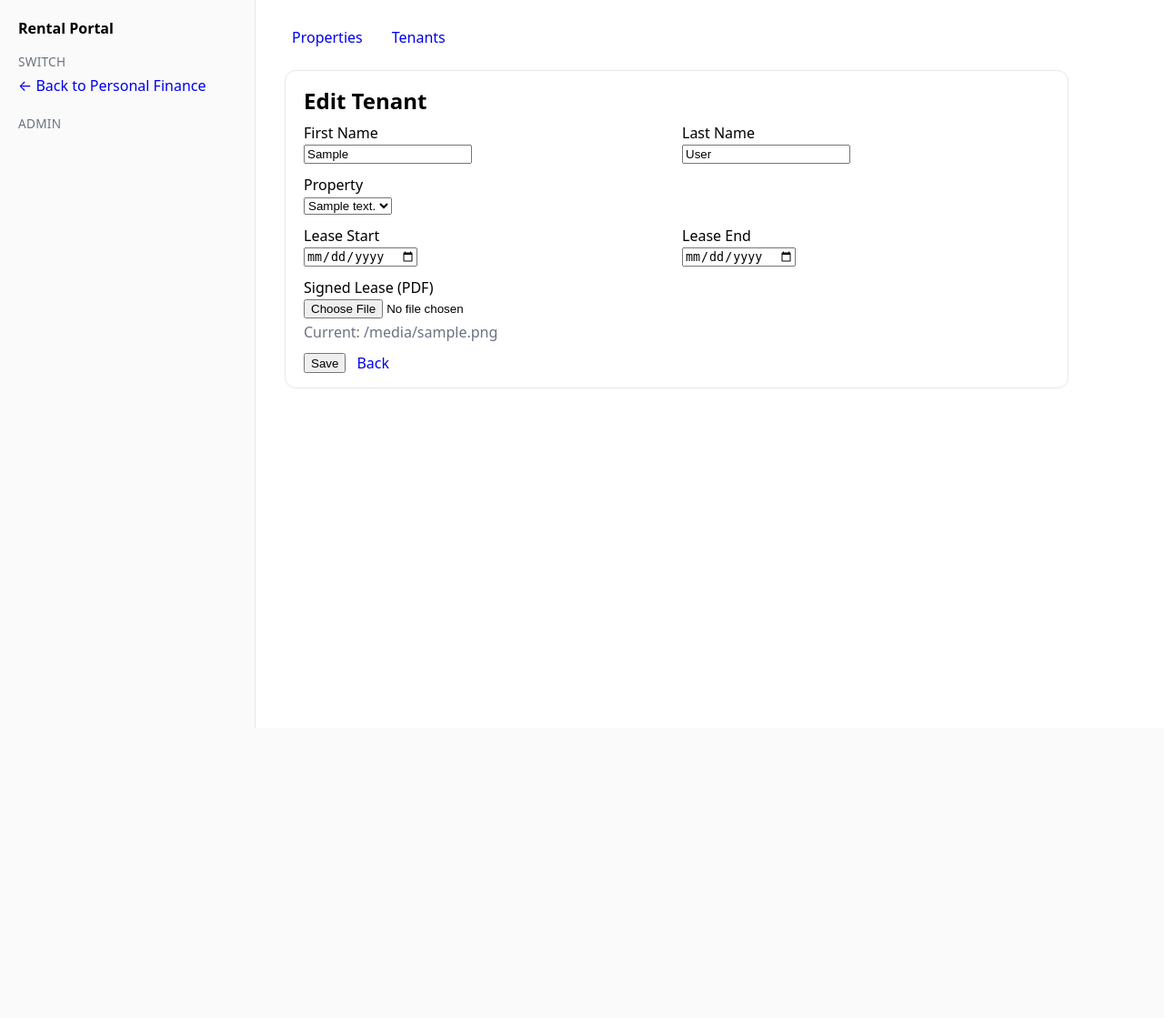
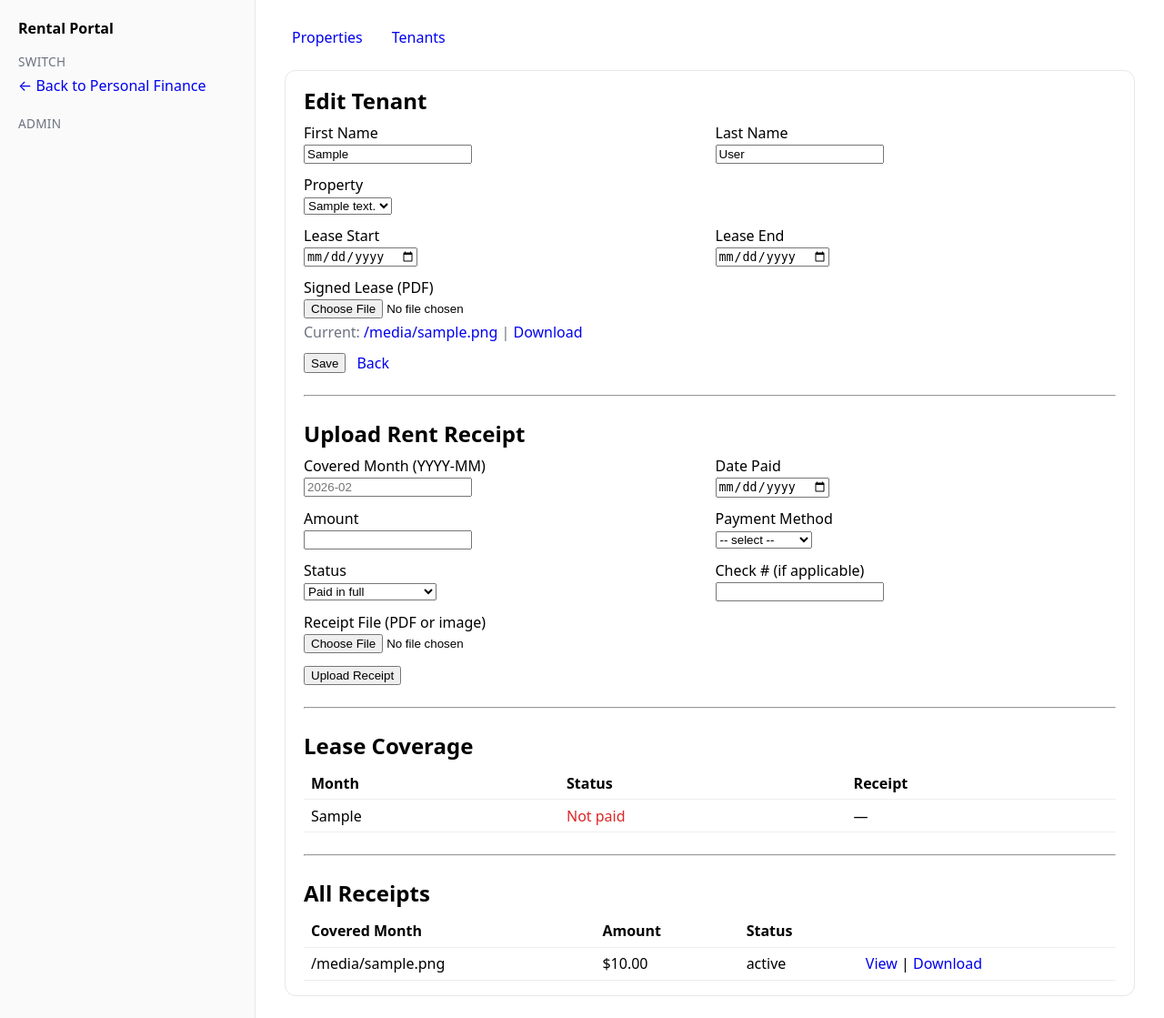
Before and after one commit to EnriqueGalindo/p-fi, a Flask app: template app/templates/rental_admin/tenant_edit.html in a window 1280 px wide. Shown: the whole page at 91% size. Before the commit the page ends 800 px from the top, so only its background shows below. Run offline with Flask 3, Linux system fonts and the light colour scheme; the template is opened without the code that fills it: most values are stand-ins (such as "Sample title", 1, 10 or a date in 2020).

Commit message:
add receipt manager to tenant page

```diff
--- a/app/templates/rental_admin/tenant_edit.html
+++ b/app/templates/rental_admin/tenant_edit.html
@@ -1,8 +1,11 @@
 {% extends "base_rental.html" %}
 {% block content %}
-<div class="card" style="max-width:820px;">
+<div class="card" style="max-width:900px;">
   <h1 style="margin-top:0;">Edit Tenant</h1>
 
+  <!-- ========================= -->
+  <!-- Tenant Info Form -->
+  <!-- ========================= -->
   <form method="POST" enctype="multipart/form-data" style="display:grid; gap:.75rem;">
     <div style="display:grid; grid-template-columns: 1fr 1fr; gap:.75rem;">
       <div>
@@ -41,7 +44,16 @@
       <label>Signed Lease (PDF)</label><br>
       <input name="lease_file" type="file" accept="application/pdf">
       {% if tenant.lease and tenant.lease.file_name %}
-        <div class="muted" style="margin-top:.25rem;">Current: {{ tenant.lease.file_name }}</div>
+        <div class="muted" style="margin-top:.25rem;">
+          Current:
+          <a href="{{ url_for('rental_admin.lease_view', tenant_id=tenant.tenant_id) }}" target="_blank">
+            {{ tenant.lease.file_name }}
+          </a>
+          |
+          <a href="{{ url_for('rental_admin.lease_download', tenant_id=tenant.tenant_id) }}">
+            Download
+          </a>
+        </div>
       {% endif %}
     </div>
 
@@ -50,5 +62,156 @@
       <a href="{{ url_for('rental_admin.tenant_list') }}">Back</a>
     </div>
   </form>
+
+  <hr style="margin:1.5rem 0;">
+
+  <!-- ========================= -->
+  <!-- Receipt Upload -->
+  <!-- ========================= -->
+  <h2 style="margin:0 0 .5rem;">Upload Rent Receipt</h2>
+
+  <form method="POST"
+        action="{{ url_for('rental_admin.tenant_receipt_upload', tenant_id=tenant.tenant_id) }}"
+        enctype="multipart/form-data"
+        style="display:grid; gap:.75rem;">
+
+    <div style="display:grid; grid-template-columns: 1fr 1fr; gap:.75rem;">
+      <div>
+        <label>Covered Month (YYYY-MM)</label><br>
+        <input name="covered_month" placeholder="2026-02" required>
+      </div>
+      <div>
+        <label>Date Paid</label><br>
+        <input name="date_paid" type="date" required>
+      </div>
+    </div>
+
+    <div style="display:grid; grid-template-columns: 1fr 1fr; gap:.75rem;">
+      <div>
+        <label>Amount</label><br>
+        <input name="amount" type="number" step="0.01" min="0" required>
+      </div>
+      <div>
+        <label>Payment Method</label><br>
+        <select name="payment_method" required>
+          <option value="">-- select --</option>
+          <option>Check</option>
+          <option>Cash</option>
+          <option>Zelle</option>
+          <option>Venmo</option>
+          <option>Bank Transfer</option>
+          <option>Other</option>
+        </select>
+      </div>
+    </div>
+
+    <div style="display:grid; grid-template-columns: 1fr 1fr; gap:.75rem;">
+      <div>
+        <label>Status</label><br>
+        <select name="status" required>
+          <option>Paid in full</option>
+          <option>Partial payment</option>
+          <option>Late fee included</option>
+          <option>Overpayment / credit</option>
+          <option>NSF / returned</option>
+        </select>
+      </div>
+      <div>
+        <label>Check # (if applicable)</label><br>
+        <input name="check_number">
+      </div>
+    </div>
+
+    <div>
+      <label>Receipt File (PDF or image)</label><br>
+      <input name="receipt_file" type="file" required>
+    </div>
+
+    <div>
+      <button type="submit">Upload Receipt</button>
+    </div>
+  </form>
+
+  <hr style="margin:1.5rem 0;">
+
+  <!-- ========================= -->
+  <!-- Lease Coverage Grid -->
+  <!-- ========================= -->
+  <h2 style="margin:0 0 .5rem;">Lease Coverage</h2>
+
+  {% if lease_months %}
+    <table style="width:100%;">
+      <thead>
+        <tr>
+          <th>Month</th>
+          <th>Status</th>
+          <th>Receipt</th>
+        </tr>
+      </thead>
+      <tbody>
+        {% for m in lease_months %}
+          {% set r = coverage_map.get(m) %}
+          <tr>
+            <td>{{ m }}</td>
+            <td>
+              {% if r %}
+                <span class="ok">{{ r.status }}</span>
+              {% else %}
+                <span class="bad">Not paid</span>
+              {% endif %}
+            </td>
+            <td>
+              {% if r %}
+                <a href="{{ url_for('rental_admin.receipt_view', receipt_id=r.receipt_id) }}" target="_blank">View</a>
+                |
+                <a href="{{ url_for('rental_admin.receipt_download', receipt_id=r.receipt_id) }}">Download</a>
+              {% else %}
+                —
+              {% endif %}
+            </td>
+          </tr>
+        {% endfor %}
+      </tbody>
+    </table>
+  {% else %}
+    <p class="muted">Set lease start and end dates to see coverage.</p>
+  {% endif %}
+
+  <hr style="margin:1.5rem 0;">
+
+  <!-- ========================= -->
+  <!-- Receipt List -->
+  <!-- ========================= -->
+  <h2 style="margin:0 0 .5rem;">All Receipts</h2>
+
+  {% if tenant_receipts %}
+    <table style="width:100%;">
+      <thead>
+        <tr>
+          <th>Covered Month</th>
+          <th>Amount</th>
+          <th>Status</th>
+          <th></th>
+        </tr>
+      </thead>
+      <tbody>
+        {% for rid, r in tenant_receipts.items() %}
+          <tr>
+            <td>{{ r.covered_month }}</td>
+            <td>${{ "%.2f"|format(r.amount) }}</td>
+            <td>{{ r.status }}</td>
+            <td>
+              <a href="{{ url_for('rental_admin.receipt_view', receipt_id=r.receipt_id) }}" target="_blank">View</a>
+              |
+              <a href="{{ url_for('rental_admin.receipt_download', receipt_id=r.receipt_id) }}">Download</a>
+            </td>
+          </tr>
+        {% endfor %}
+      </tbody>
+    </table>
+  {% else %}
+    <p class="muted">No receipts uploaded yet.</p>
+  {% endif %}
+
 </div>
 {% endblock %}
```
Also changed, not shown: app/blueprints/rental_admin.py (+138 -0 lines).
